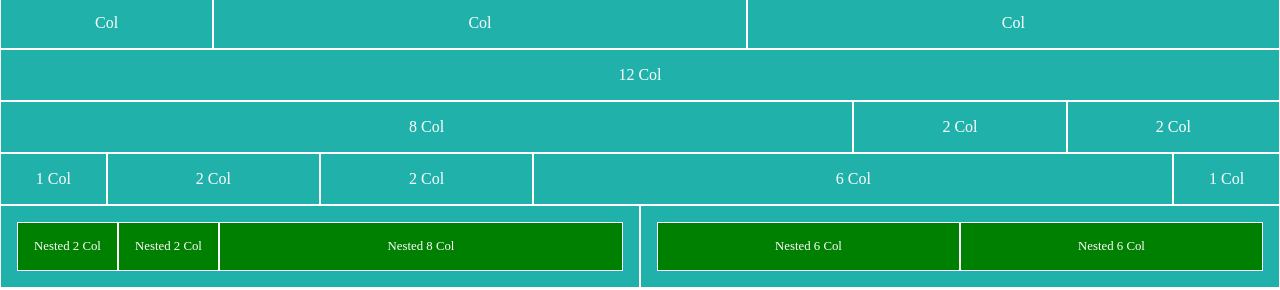
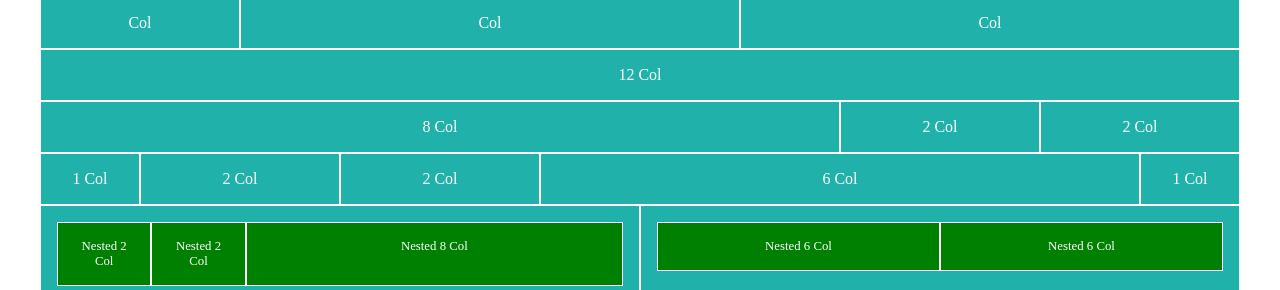
Before and after one commit to EligioBiasi/html-css-12bool, a plain HTML site: page index.html in a window 1280 px wide. Shown: the part 100-390 px from the top of the page. Drawn offline with Linux system fonts and the light colour scheme.

Commit message:
added contanier

```diff
--- a/framework.css
+++ b/framework.css
@@ -3,6 +3,11 @@
     padding: 0;
     margin: 0;
     box-sizing: border-box;
+}
+
+.container{
+max-width: 1200px;
+margin: 0 auto;
 }
 
 .row{
--- a/index.html
+++ b/index.html
@@ -11,7 +11,7 @@
     <link rel="stylesheet" href="style.css">
 </head>
 <body>
-    <main>
+    <main class="container">
         <h1>Esercizio per Casa</h1>
         <section class="margin">
             <div class="row">
```
